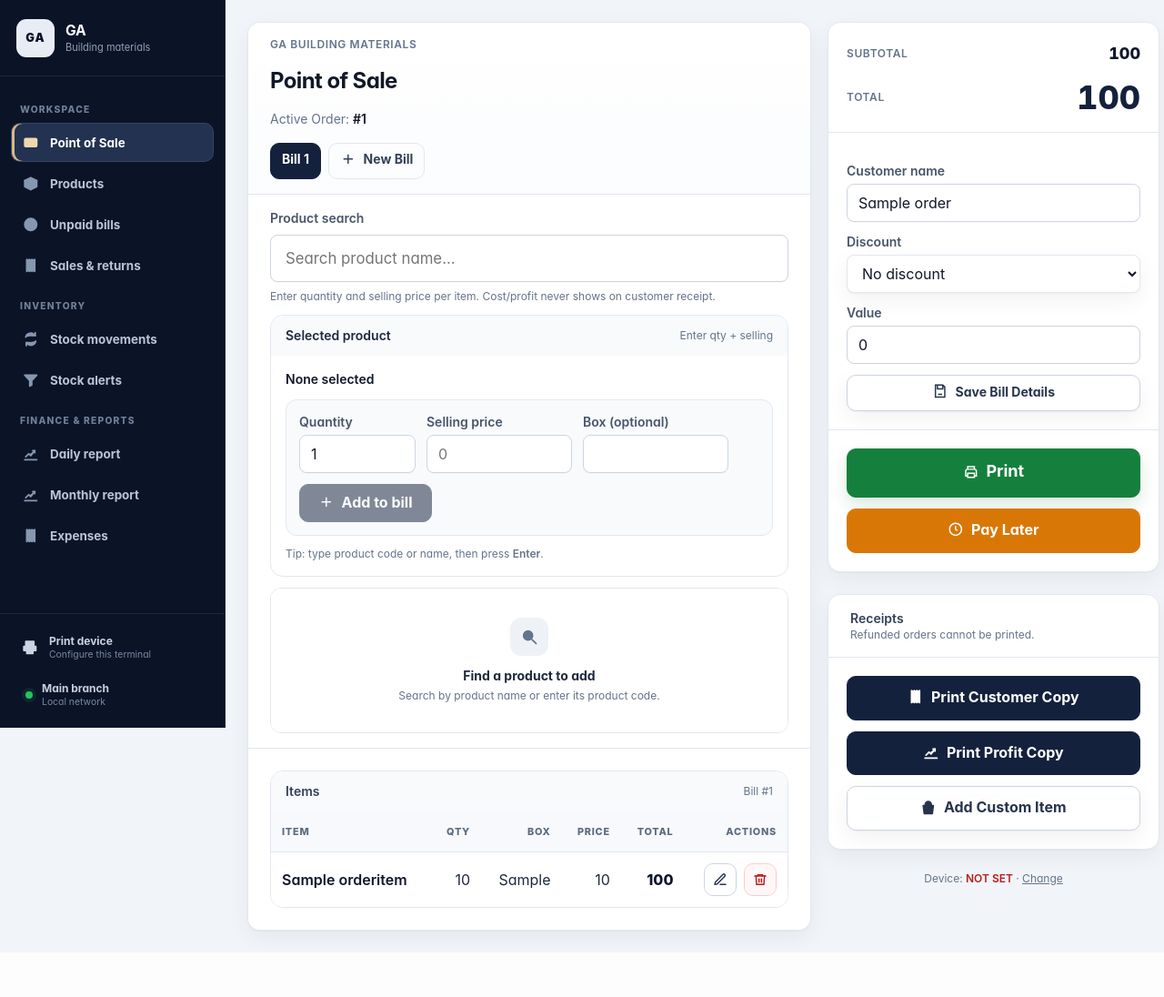
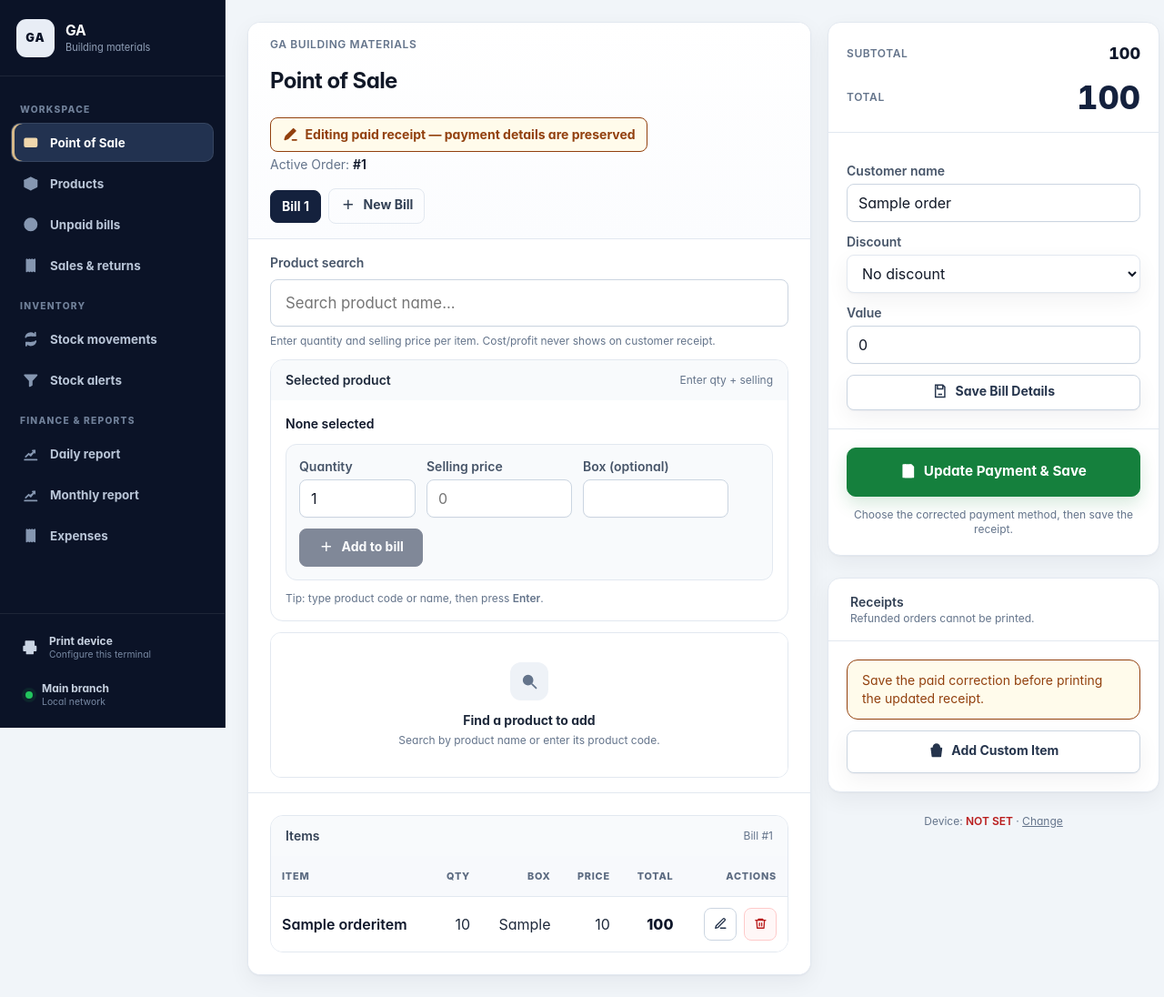
Before and after one commit to zahraadelbani/building_pos, a Django app: page / in a window 1280 px wide. Shown: the whole page at 91% size. Before the commit the page ends 1047 px from the top, so only its background shows below. Run offline with Django 5.2, Linux system fonts and the light colour scheme; tables that the repository leaves empty hold one stand-in row (values such as "Sample post").

Commit message:
a lot of updates

```diff
--- a/pos/urls.py
+++ b/pos/urls.py
@@ -11,6 +11,8 @@ urlpatterns = [
     path('order/<int:order_id>/remove-item/<int:item_id>/', views.remove_order_item, name='remove_order_item'),
     path('order/<int:order_id>/update-item/<int:item_id>/', views.update_order_item, name='update_order_item'),
     path('order/<int:order_id>/correct-paid-item/<int:item_id>/', views.correct_paid_order_item, name='correct_paid_order_item'),
+    path('order/<int:order_id>/edit-paid/', views.start_paid_order_correction, name='start_paid_order_correction'),
+    path('order/<int:order_id>/save-paid-correction/', views.save_paid_order_correction, name='save_paid_order_correction'),
     path('order/<int:order_id>/details/', views.update_order_details, name='update_order_details'),
     path('device/', views.device_setup, name='device_setup'),
     path('reprint/', views.reprint_orders, name='reprint_orders'),
--- a/pos/views.py
+++ b/pos/views.py
@@ -392,6 +392,7 @@ def pos_home(request, order_id=None):
             "query": query,
             "products": products,
             "can_delete_order": (order.status == "unpaid" and not order.payments.exists()),
+            "is_paid_correction": order.status == "unpaid" and order.payments.exists(),
             "device_id": get_device_id(request),
         },
     )
@@ -687,6 +688,72 @@ def _rebalance_order_payments(order):
         payment.save(update_fields=["amount_received"])
 
 
+def start_paid_order_correction(request, order_id):
+    if request.method != "POST":
+        return redirect("view_order", order_id=order_id)
+
+    with transaction.atomic():
+        order = get_object_or_404(Order.objects.select_for_update(), id=order_id, status="paid")
+        if order.refunds.exists():
+            messages.error(request, "A receipt with refund history cannot be edited.")
+            return redirect("view_order", order_id=order.id)
+        if not order.payments.exists():
+            messages.error(request, "This paid receipt has no payment record to preserve.")
+            return redirect("view_order", order_id=order.id)
+
+        _restore_order_stock(order, reason_prefix="Opened paid correction")
+        order.status = "unpaid"
+        order.is_active = True
+        order.save(update_fields=["status", "is_active"])
+
+    messages.warning(request, f"Editing paid receipt #{order.order_number}. Save the correction when finished.")
+    return redirect("pos_order", order_id=order.id)
+
+
+def save_paid_order_correction(request, order_id):
+    if request.method != "POST":
+        return redirect("pos_order", order_id=order_id)
+
+    order = get_object_or_404(Order, id=order_id, status="unpaid")
+    total = order.total_amount()
+    try:
+        payments_to_create, method, amount_received, change = _parse_payments_from_post(request, total)
+    except Exception as e:
+        messages.error(request, str(e) if str(e) else "Invalid corrected payment.")
+        return redirect("pos_order", order_id=order.id)
+
+    with transaction.atomic():
+        order = get_object_or_404(Order.objects.select_for_update(), id=order_id, status="unpaid")
+        if not order.payments.exists():
+            messages.error(request, "This order is not a paid-receipt correction.")
+            return redirect("pos_order", order_id=order.id)
+        if order.refunds.exists():
+            messages.error(request, "A receipt with refund history cannot be edited.")
+            return redirect("pos_order", order_id=order.id)
+        if order.total_amount() <= 0:
+            messages.error(request, "The corrected receipt must contain at least one item.")
+            return redirect("pos_order", order_id=order.id)
+
+        original_paid_at = order.payments.order_by("paid_at", "id").values_list("paid_at", flat=True).first()
+        order.payments.all().delete()
+        for pay_method, pay_amount, pay_bank, pay_change in payments_to_create:
+            Payment.objects.create(
+                order=order,
+                method=pay_method,
+                bank_name=pay_bank,
+                amount_received=pay_amount,
+                change_given=pay_change,
+                paid_at=original_paid_at or timezone.now(),
+            )
+        order.status = "paid"
+        order.is_active = False
+        order.save(update_fields=["status", "is_active"])
+        _deduct_order_stock(order)
+
+    messages.success(request, f"Paid receipt #{order.order_number} and its {method.upper()} payment were corrected successfully.")
+    return redirect("view_order", order_id=order.id)
+
+
 def correct_paid_order_item(request, order_id, item_id):
     if request.method != "POST":
         return redirect("view_order", order_id=order_id)
--- a/static/css/app.css
+++ b/static/css/app.css
@@ -479,15 +479,16 @@ button, a { -webkit-tap-highlight-color: transparent; }
 .app-main input:hover, .app-main select:hover, .app-main textarea:hover { border-color: #94a3b8; }
 .app-main input:focus, .app-main select:focus, .app-main textarea:focus { outline: none; border-color: var(--app-navy); box-shadow: 0 0 0 3px rgba(20,33,61,.11); }
 .app-main label { color: #475569; }
-.app-main button, .app-main a[class*="px-"] { min-height: 40px; transition: transform .1s ease, background-color .15s ease, border-color .15s ease, box-shadow .15s ease; }
+.app-main button, .app-main a[class*="px-"] { min-height: 36px; transition: transform .1s ease, background-color .15s ease, border-color .15s ease, box-shadow .15s ease; }
 .app-main button:not(:disabled):active, .app-main a[class*="px-"]:active { transform: translateY(1px); }
 .app-main button:disabled { cursor: not-allowed; opacity: .52; }
 
 /* One action language across POS, tables, reports, and dialogs */
 .app-main button,
 .app-main a[class*="px-"] {
-    border-radius: 10px;
-    font-weight: 750;
+    border-radius: 8px;
+    font-size: .875rem;
+    font-weight: 700;
     line-height: 1.25;
     box-shadow: none;
 }
@@ -547,6 +548,43 @@ button, a { -webkit-tap-highlight-color: transparent; }
 }
 .app-main td form, .app-main td > a { vertical-align: middle; }
 .app-main td .flex.flex-wrap { align-items: center; }
+
+/* Compact operational actions; checkout remains intentionally prominent. */
+.app-main table td a[class*="px-"],
+.app-main table td button {
+    min-height: 34px;
+    padding: .4rem .65rem;
+    border-radius: 8px;
+    font-size: .78rem;
+    font-weight: 700;
+    white-space: nowrap;
+}
+.app-main table td .flex.flex-wrap { gap: .4rem; }
+.app-main table td .inline-flex { gap: .35rem; }
+.app-main table td svg,
+.app-main table td i svg {
+    width: .92rem;
+    height: .92rem;
+    max-width: .92rem;
+    max-height: .92rem;
+}
+.app-main table td form { margin: 0; }
+.app-main .report-actions button,
+.app-main .report-actions a,
+.app-main form[method="get"] button {
+    min-height: 38px;
+    padding-top: .5rem;
+    padding-bottom: .5rem;
+}
+#pay-btn,
+.app-main button[data-payment-confirm],
+#print-modal form > button[type="submit"] {
+    min-height: 48px;
+    border-radius: 10px;
+    font-size: .95rem;
+}
+.pos-side button:not(#pay-btn),
+.pos-side a[class*="px-"] { min-height: 38px; }
 
 /* Daily and monthly reporting */
 .report-page { max-width: 1380px; }
--- a/templates/base.html
+++ b/templates/base.html
@@ -6,7 +6,7 @@
     <title>GA POS</title>
     <meta name="viewport" content="width=device-width, initial-scale=1">
 
-    <link rel="stylesheet" href="{% static 'css/app.css' %}?v=20260720-4">
+    <link rel="stylesheet" href="{% static 'css/app.css' %}?v=20260721-1">
     <link rel="stylesheet" href="https://cdn.jsdelivr.net/npm/bootstrap-icons@1.11.3/font/bootstrap-icons.min.css">
     <style>
         /* Bootstrap icons fallback when CDN fonts are blocked */
--- a/templates/pos/pos.html
+++ b/templates/pos/pos.html
@@ -58,6 +58,11 @@
                         <div>
                             <div class="text-xs font-semibold tracking-wide text-slate-500 uppercase">GA Building Materials</div>
                             <h1 class="text-2xl md:text-3xl font-extrabold text-slate-950 tracking-tight">Point of Sale</h1>
+                            {% if is_paid_correction %}
+                            <div class="mt-2 inline-flex items-center gap-2 rounded-lg bg-amber-50 border border-amber-200 px-3 py-2 text-sm font-bold text-amber-800">
+                                <i class="bi bi-pencil-square"></i><span>Editing paid receipt — payment details are preserved</span>
+                            </div>
+                            {% endif %}
                             <div class="text-sm text-slate-500 mt-1">
                                 Active Order: <span class="font-semibold text-slate-900">#{{ order.order_number }}</span>
                             </div>
@@ -349,6 +354,12 @@
                             </button>
                         </form>
                         <div class="p-5 space-y-3">
+                            {% if is_paid_correction %}
+                            <button type="button" id="pay-btn" class="block w-full rounded-2xl bg-emerald-700 text-white px-6 py-3 text-lg font-extrabold hover:bg-emerald-800">
+                                <span class="inline-flex items-center justify-center gap-2"><i class="bi bi-floppy"></i><span>Update Payment &amp; Save</span></span>
+                            </button>
+                            <div class="text-xs text-slate-500 text-center">Choose the corrected payment method, then save the receipt.</div>
+                            {% else %}
                             <button type="button"
                                id="pay-btn"
                                class="block w-full text-center rounded-2xl bg-teal-700 text-white px-6 py-3 text-lg font-extrabold hover:bg-teal-800">
@@ -366,6 +377,7 @@
                                     <span>Pay Later</span>
                                 </span>
                             </button>
+                            {% endif %}
 
                             {% if order.status == 'paid' %}
                                 <a href="{% url 'refund_order' order.id %}"
@@ -382,6 +394,7 @@
                             <div class="text-xs text-slate-500">Refunded orders cannot be printed.</div>
                         </div>
                         <div class="p-5 grid grid-cols-1 gap-3">
+                            {% if not is_paid_correction %}
                             <form method="post" action="{% url 'print_receipt' order.id 'customer' %}">
                                 {% csrf_token %}
                                 <button type="submit"
@@ -389,7 +402,6 @@
                                     <span class="inline-flex items-center justify-center gap-2"><i class="bi bi-receipt" aria-hidden="true"></i><span>Print Customer Copy</span></span>
                                 </button>
                             </form>
-
                             <form method="post" action="{% url 'print_profit_receipt' order.id %}">
                                 {% csrf_token %}
                                 <button type="submit"
@@ -397,6 +409,9 @@
                                     <span class="inline-flex items-center justify-center gap-2"><i class="bi bi-graph-up" aria-hidden="true"></i><span>Print Profit Copy</span></span>
                                 </button>
                             </form>
+                            {% else %}
+                            <div class="rounded-xl border border-amber-200 bg-amber-50 px-4 py-3 text-sm text-amber-800">Save the paid correction before printing the updated receipt.</div>
+                            {% endif %}
 
                             <button type="button"
                                     id="custom-item-open"
@@ -497,7 +512,7 @@
          style="max-width: 520px; max-height: calc(100vh - 2rem); display: flex; flex-direction: column; margin: auto 0;">
         <div class="px-5 py-4 border-b border-slate-200 flex items-center justify-between gap-4">
             <div>
-                <div class="text-xs font-semibold tracking-wide text-slate-500 uppercase">Payment</div>
+                <div class="text-xs font-semibold tracking-wide text-slate-500 uppercase">{% if is_paid_correction %}Corrected Payment{% else %}Payment{% endif %}</div>
                 <div class="text-lg font-extrabold text-slate-900" id="custom-item-title">Order #{{ order.order_number }}</div>
             </div>
             <div class="flex items-center gap-2">
@@ -514,11 +529,11 @@
             </div>
 
             <div class="grid grid-cols-1 gap-3">
-                <form method="post" action="{% url 'mark_order_paid' order.id %}">
+                <form method="post" action="{% if is_paid_correction %}{% url 'save_paid_order_correction' order.id %}{% else %}{% url 'mark_order_paid' order.id %}{% endif %}">
                     {% csrf_token %}
                     <input type="hidden" name="method" value="cash">
                     <button type="submit" class="w-full rounded-xl border border-emerald-700 bg-emerald-700 text-white px-5 py-3 text-base font-extrabold hover:bg-emerald-800">
-                        <span class="inline-flex items-center justify-center gap-2"><i class="bi bi-cash-coin" aria-hidden="true"></i><span>Paid Cash</span></span>
+                        <span class="inline-flex items-center justify-center gap-2"><i class="bi bi-cash-coin" aria-hidden="true"></i><span>{% if is_paid_correction %}Save as Cash{% else %}Paid Cash{% endif %}</span></span>
                     </button>
                 </form>
 
@@ -527,7 +542,7 @@
                         <span class="inline-flex items-center gap-2"><i class="bi bi-phone" aria-hidden="true"></i><span>Split payment</span></span>
                         <span class="text-xs font-semibold text-slate-500">Cash / Wave / Bank / APS</span>
                     </summary>
-                    <form method="post" action="{% url 'mark_order_paid' order.id %}" class="border-t border-slate-200 p-4 space-y-3">
+                    <form method="post" action="{% if is_paid_correction %}{% url 'save_paid_order_correction' order.id %}{% else %}{% url 'mark_order_paid' order.id %}{% endif %}" class="border-t border-slate-200 p-4 space-y-3">
                         {% csrf_token %}
                         <div data-payment-form data-payment-total="{{ total }}" class="space-y-2">
                             <div data-payment-status class="text-sm font-bold text-red-700">Remaining: {{ total|whole }}</div>
@@ -586,7 +601,7 @@
                         </div>
                         <button type="submit" data-payment-confirm disabled
                                 class="w-full rounded-xl border border-emerald-700 bg-emerald-700 text-white px-5 py-3 text-base font-extrabold hover:bg-emerald-800">
-                            <span class="inline-flex items-center justify-center gap-2"><i class="bi bi-cash-coin" aria-hidden="true"></i><span>Confirm Payment</span></span>
+                            <span class="inline-flex items-center justify-center gap-2"><i class="bi bi-cash-coin" aria-hidden="true"></i><span>{% if is_paid_correction %}Save Payment Correction{% else %}Confirm Payment{% endif %}</span></span>
                         </button>
                     </form>
                 </details>
```
Also changed, not shown: pos/tests.py (+39 -0 lines), templates/pos/order_view.html (+4 -21 lines), templates/pos/reprint.html (+6 -4 lines).
